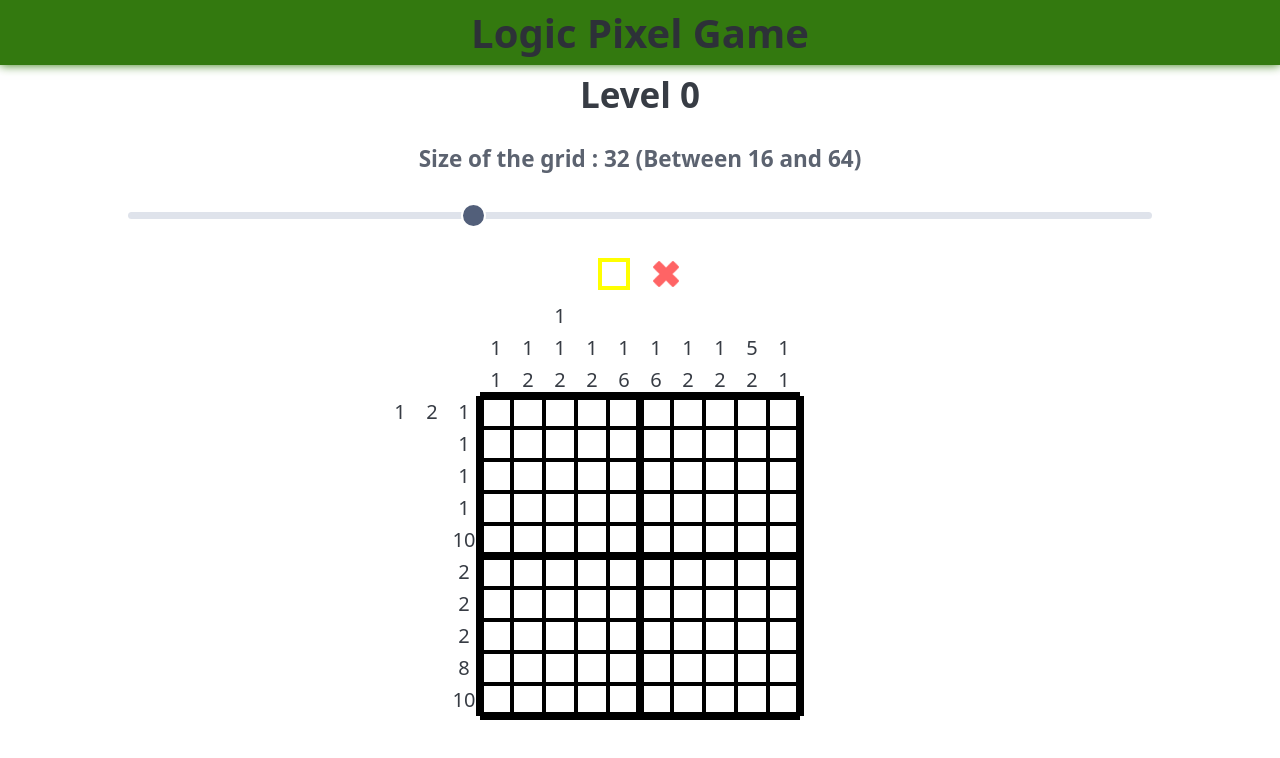
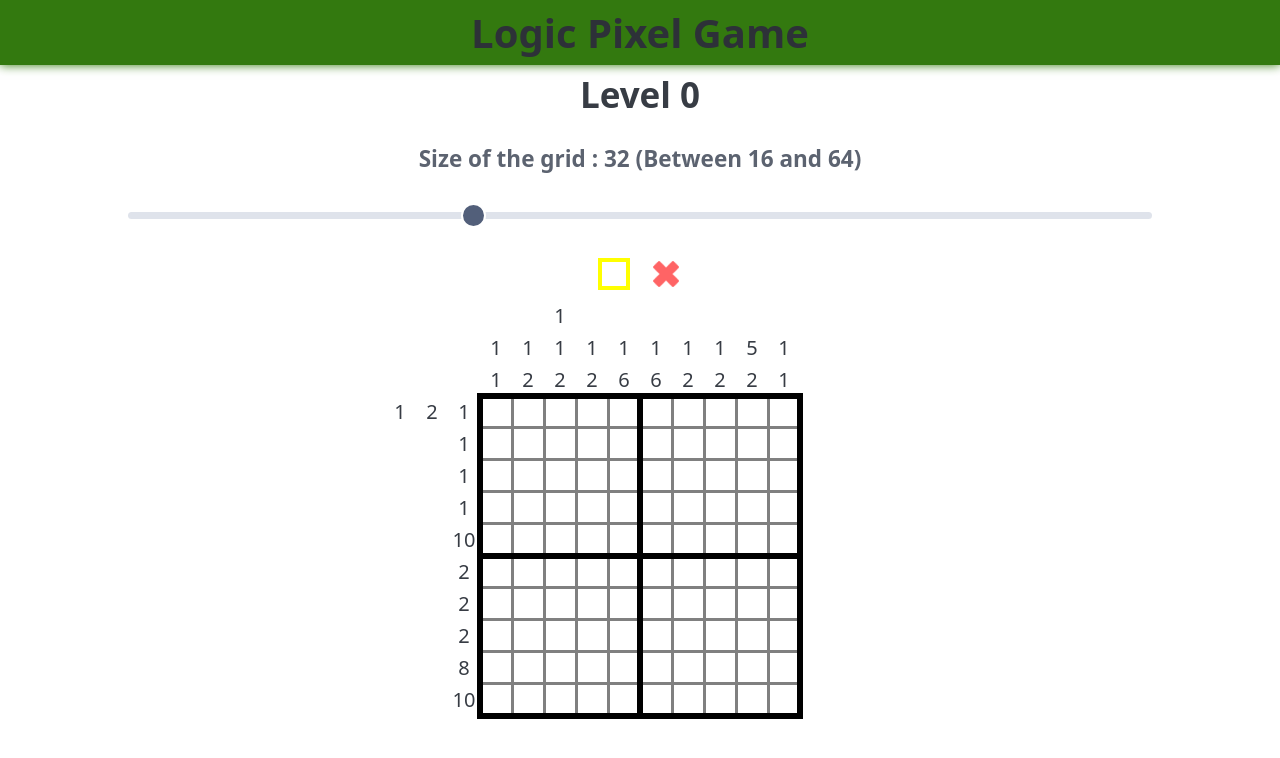
Before and after one commit to enzogelas/LogicPixelGame-Vuejs, a Vue app: page /level/0 in a window 1280 px wide. Shown: the top 758 px of the page. Built offline with nearby package versions, Linux system fonts and the light colour scheme.

Commit message:
Updated the grid display and line width

```diff
--- a/src/components/level_components/game_container_components/GridLines.vue
+++ b/src/components/level_components/game_container_components/GridLines.vue
@@ -13,7 +13,7 @@
 
 <script setup>
 
-import { ref } from 'vue';
+import { ref, computed } from 'vue';
 
 const props = defineProps({
     level: Object,
@@ -22,25 +22,37 @@ const props = defineProps({
 })
 
 // The grid decoration lines dimensions
-const lineWidth = ref(4); // Width of the grid lines
+const defaultLineWidth = computed(() => {
+    return Math.max(Math.floor(props.cellSize/10), 1)
+})
 
 const gridVLinesStyle = (i) => {
-    const factor = (i % props.gridLinesSteps.horizontal == 0) ? 2 : 1
-    const actualWidth = factor * lineWidth.value
+    const isBig = (i % props.gridLinesSteps.horizontal == 0)
+    const factor = isBig ? 2 : 1
+    const actualWidth = factor * defaultLineWidth.value
+    const actualColor = isBig ? 'black' : 'gray'
+    const zIndex = isBig ? 2 : 1
     return {
         left: `${i * props.cellSize - actualWidth/2}px`,
         width: actualWidth + 'px',
-        height: `100%`,
+        height: (props.level.height * props.cellSize + actualWidth) + 'px',
+        backgroundColor: actualColor,
+        zIndex : zIndex
     }
 }
 
 const gridHLinesStyle = (j) => {
-    const factor = (j % props.gridLinesSteps.vertical == 0) ? 2 : 1
-    const actualWidth = factor * lineWidth.value
+    const isBig = (j % props.gridLinesSteps.horizontal == 0)
+    const factor = isBig ? 2 : 1
+    const actualWidth = factor * defaultLineWidth.value
+    const actualColor = isBig ? 'black' : 'gray'
+    const zIndex = isBig ? 2 : 1
     return {
         top: `${j * props.cellSize - actualWidth/2}px`,
-        width: `100%`,
+        width: (props.level.width * props.cellSize + actualWidth) + 'px',
         height: actualWidth + 'px',
+        backgroundColor: actualColor,
+        zIndex : zIndex
     }
 }
 
@@ -56,12 +68,14 @@ const gridHLinesStyle = (j) => {
     width: 100%;
     height: 100%;
     pointer-events: none;
+
+    display: flex;
+    justify-content: center;
+    align-items: center;
 }
 
 .grid-v-line, .grid-h-line {
     position: absolute;
-    background-color: black;
-    z-index: 1;
 
     /* To prevent from dragging */
     pointer-events: none;
```
